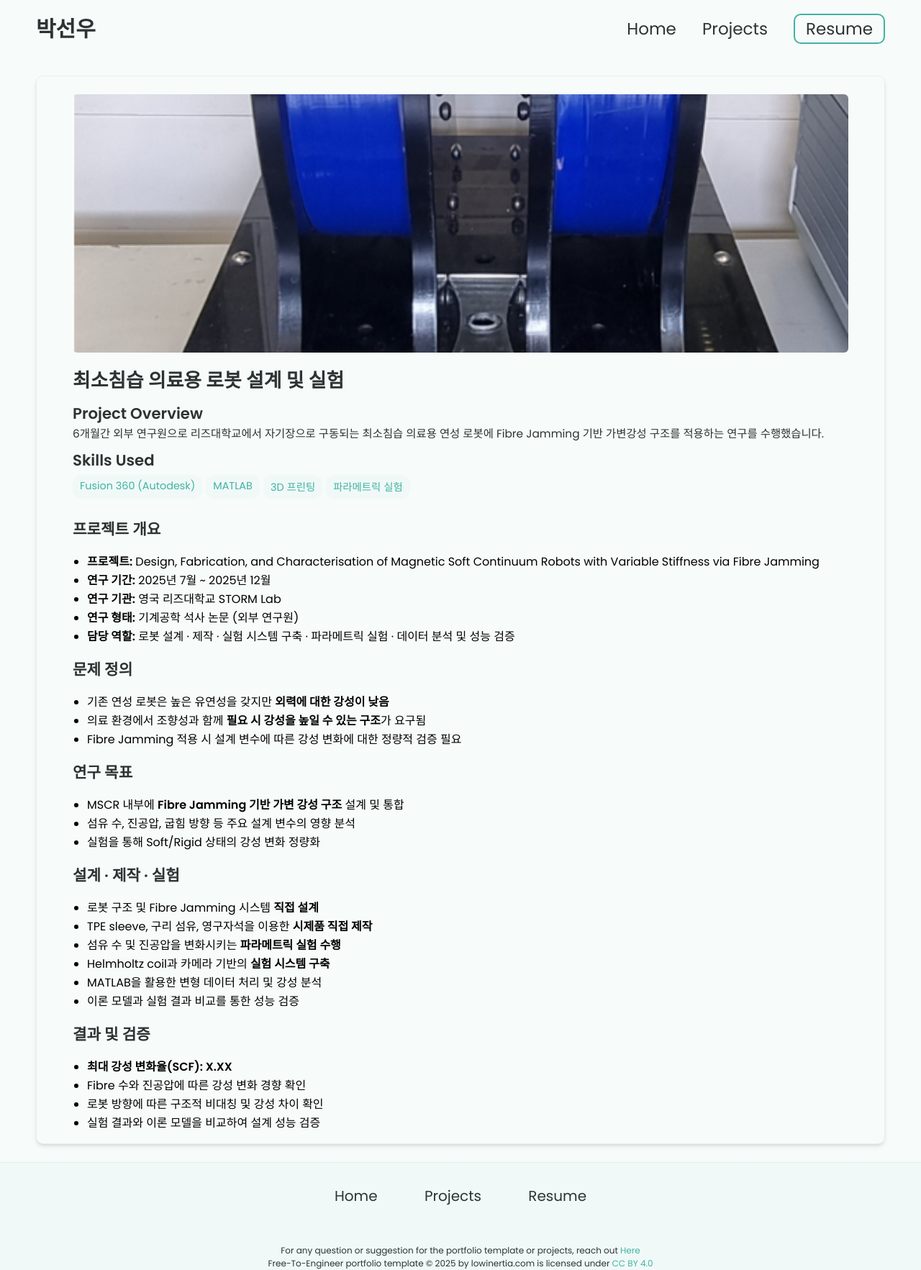
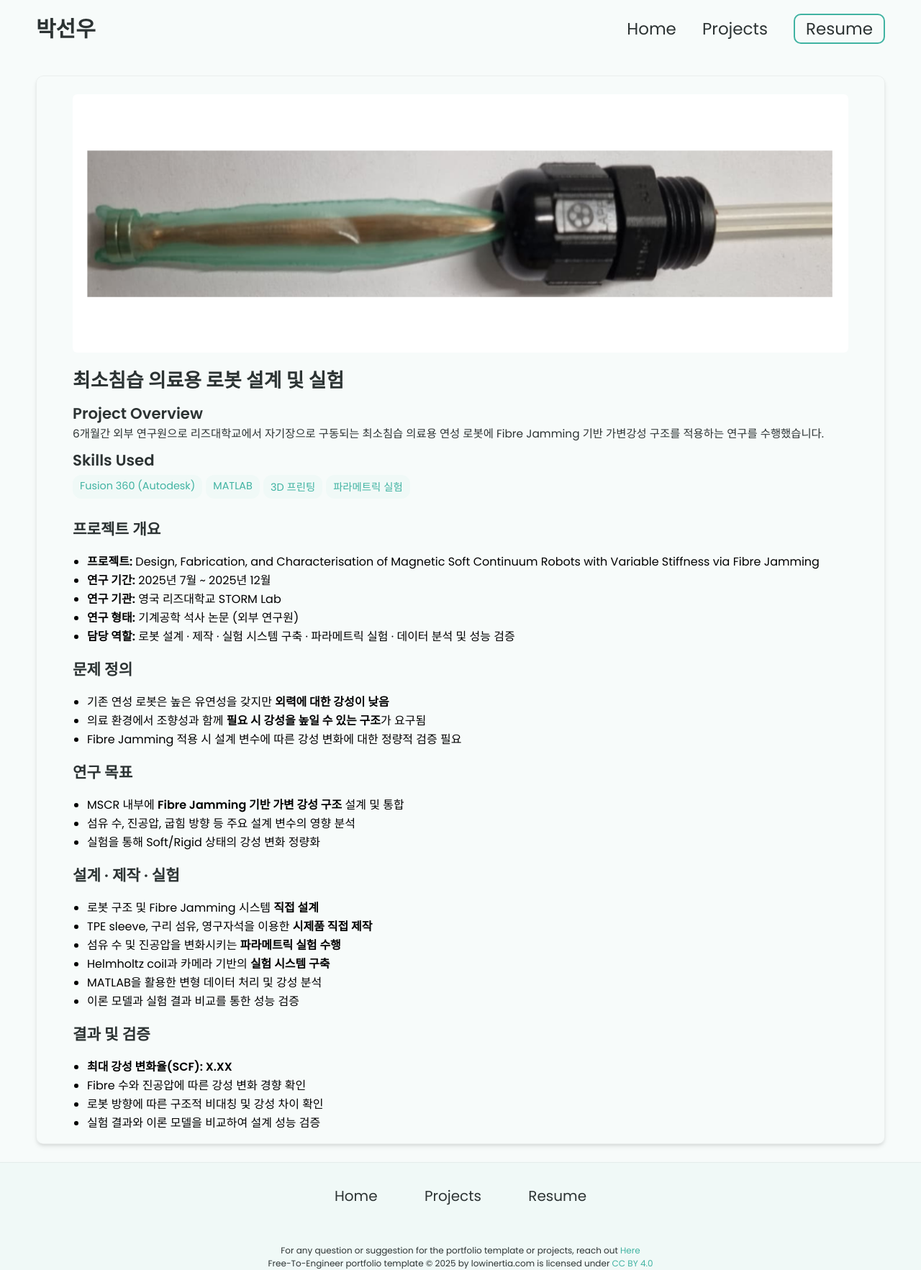
Before and after one commit to border3033/border3033.github.io, a Jekyll site: the page built from _projects/최소침습 로봇/index.md, in a window 1280 px wide. Shown: the whole page at 72% size. Built offline with Jekyll 4.4.1, drawn with Linux system fonts in a browser that asks for light colours.

Commit message:
Update main image path in project index

```diff
--- a/_projects/최소침습 로봇/index.md
+++ b/_projects/최소침습 로봇/index.md
@@ -7,7 +7,7 @@ skills:
 - MATLAB
 - 3D 프린팅
 - 파라메트릭 실험
-main-image: /camera view.png
+main-image: /MSCR main.png
 ---
 
 ## 프로젝트 개요
```
